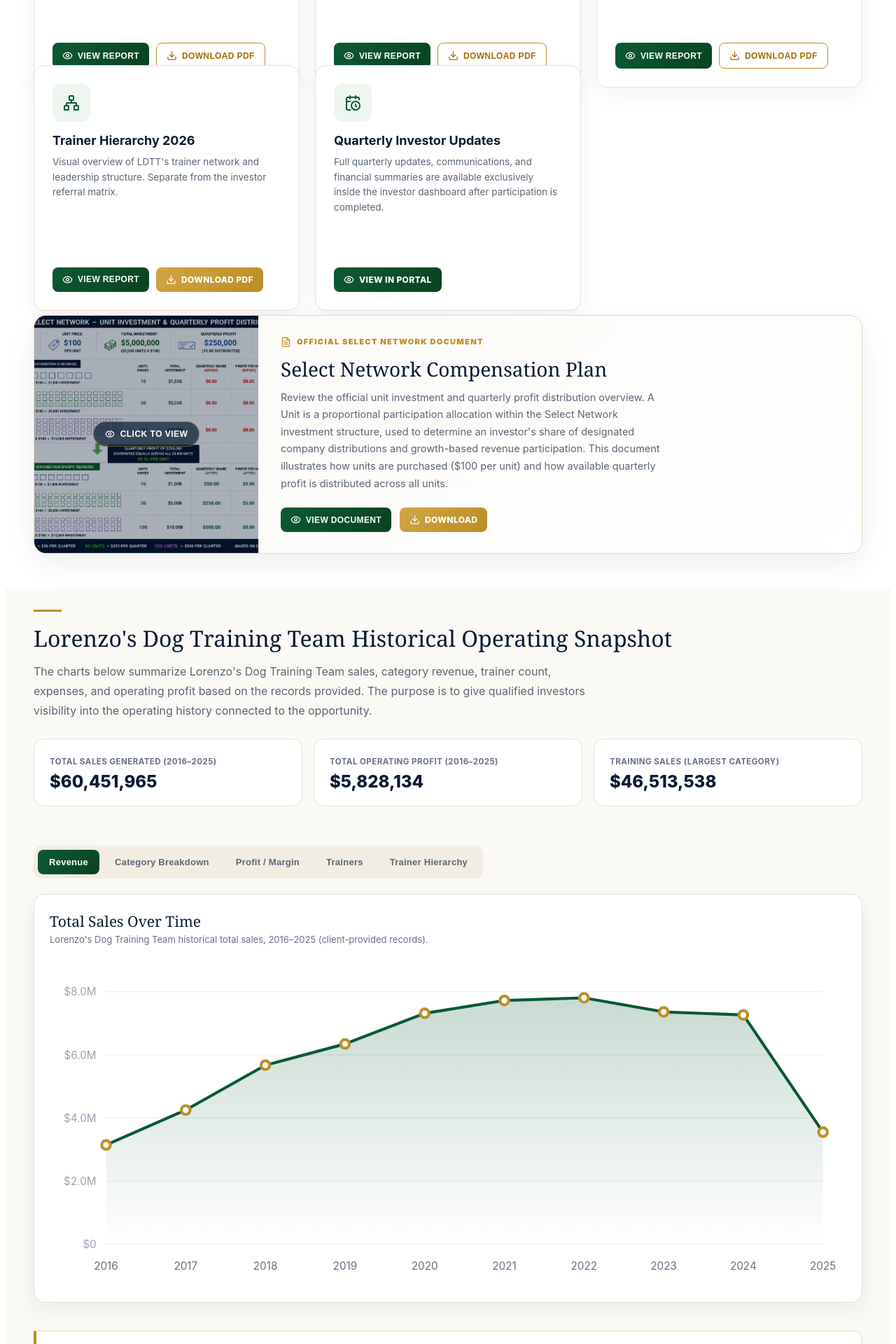
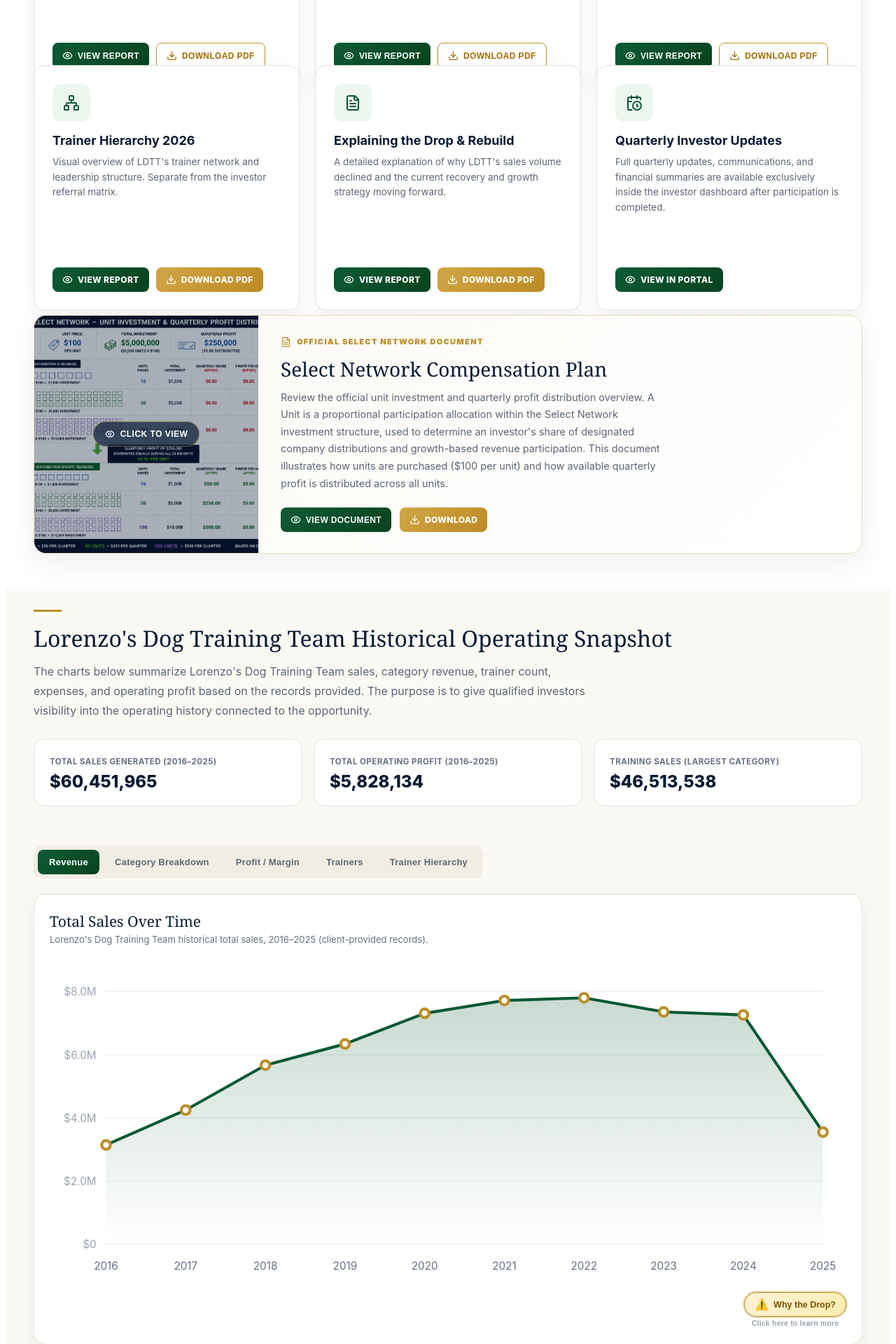
Before and after one commit to JoshuaMatthews111/SelectNetwork-, a Next.js app: page /reports in a window 1280 px wide. Shown: the part 700-2620 px from the top of the page at 70% size. Built offline with nearby package versions, Linux system fonts and the light colour scheme.

Commit message:
feat: Why the Drop? animated button + lightbox on sales chart, add Explaining the Drop & Rebuild report card, fix trainer hierarchy image, add drop+rebuild doc to public/reports

```diff
--- a/src/app/components/ReportsCharts.tsx
+++ b/src/app/components/ReportsCharts.tsx
@@ -67,6 +67,7 @@ function ChartCard({ title, subtitle, children }: { title: string; subtitle?: st
 /* ─── Revenue: Total Sales line chart ─── */
 function SalesLine() {
   const [hover, setHover] = useState<number | null>(null);
+  const [dropOpen, setDropOpen] = useState(false);
   const max = Math.max(...ldttSales.map((d) => d.total)) * 1.08;
   const px = (i: number) => PAD.l + (i / (ldttSales.length - 1)) * plotW;
   const py = (v: number) => PAD.t + plotH - (v / max) * plotH;
@@ -104,6 +105,126 @@ function SalesLine() {
           <b>{ldttSales[hover].year}</b> · Total Sales<br />
           {fmtUSD(ldttSales[hover].total)}
         </Tooltip>
+      )}
+
+      {/* Why the Drop? animated button */}
+      <div style={{ display: "flex", justifyContent: "flex-end", marginTop: 10 }}>
+        <button
+          onClick={() => setDropOpen(true)}
+          style={{
+            display: "inline-flex",
+            flexDirection: "column",
+            alignItems: "center",
+            gap: 3,
+            background: "none",
+            border: "none",
+            cursor: "pointer",
+            padding: 0,
+          }}
+        >
+          <span style={{
+            display: "inline-flex",
+            alignItems: "center",
+            gap: 7,
+            background: "linear-gradient(135deg,#fff3d6,#ffedb0)",
+            border: "1px solid #bd8e28",
+            borderRadius: 99,
+            padding: "7px 14px",
+            fontSize: 12.5,
+            fontWeight: 800,
+            color: "#7a4f00",
+            boxShadow: "0 0 0 0 rgba(189,142,40,.5)",
+            animation: "dropPulse 2s ease-in-out infinite",
+          }}>
+            <span style={{ fontSize: 16 }}>⚠️</span> Why the Drop?
+          </span>
+          <span style={{ fontSize: 10.5, color: "#9aa4b2", fontWeight: 600, letterSpacing: ".02em" }}>Click here to learn more</span>
+        </button>
+      </div>
+
+      {/* Drop Explanation Lightbox */}
+      {dropOpen && (
+        <div
+          onClick={() => setDropOpen(false)}
+          style={{
+            position: "fixed",
+            inset: 0,
+            zIndex: 99999,
+            background: "rgba(7,26,51,.82)",
+            backdropFilter: "blur(4px)",
+            display: "grid",
+            placeItems: "center",
+            padding: 24,
+            animation: "snFade .2s ease",
+          }}
+        >
+          <div
+            onClick={(e) => e.stopPropagation()}
+            style={{
+              background: "#fff",
+              borderRadius: 16,
+              maxWidth: 680,
+              width: "100%",
+              padding: "36px 32px",
+              boxShadow: "0 30px 80px rgba(0,0,0,.4)",
+              position: "relative",
+            }}
+          >
+            <button
+              onClick={() => setDropOpen(false)}
+              style={{
+                position: "absolute",
+                top: 16,
+                right: 16,
+                background: "#f0f2f5",
+                border: 0,
+                borderRadius: "50%",
+                width: 36,
+                height: 36,
+                display: "grid",
+                placeItems: "center",
+                cursor: "pointer",
+                fontSize: 18,
+                color: "#071a33",
+              }}
+              aria-label="Close"
+            >✕</button>
+            <div style={{ display: "flex", alignItems: "center", gap: 12, marginBottom: 18 }}>
+              <span style={{ fontSize: 28 }}>📉</span>
+              <h2 style={{ fontFamily: "Georgia, serif", fontWeight: 400, fontSize: 24, margin: 0, color: "#071a33" }}>Why the Drop Happened</h2>
+            </div>
+            <p style={{ color: "#3d4a57", lineHeight: 1.8, fontSize: 14.5, margin: "0 0 16px" }}>
+              Lorenzo&apos;s Dog Training Team previously operated with a larger trainer network, reaching more than 100 trainers before major disruption affected the company&apos;s structure and operations. During the COVID period and the seasons that followed, the trainer count dropped to approximately 25 as the business adjusted to market changes, operational challenges, staffing shifts, and the need to rebuild with stronger systems.
+            </p>
+            <p style={{ color: "#3d4a57", lineHeight: 1.8, fontSize: 14.5, margin: "0 0 16px" }}>
+              The visible decline in the Total Sales chart reflects this same disruption period — not a fundamental failure of the business model, but the direct result of workforce reduction, COVID-era constraints, and a deliberate reset to rebuild with better structure and clearer systems.
+            </p>
+            <p style={{ color: "#5b6675", lineHeight: 1.7, fontSize: 13.5, margin: "0 0 22px", fontStyle: "italic" }}>
+              This context helps investors understand that the drop represents a documented past disruption, not the final direction of the company. LDTT is currently on a rebuilding path supported by renewed strategy and investor participation.
+            </p>
+            <a
+              href="/reports/explaining-the-drop-and-rebuild.pages"
+              download="Explaining-the-Drop-and-Rebuild.pages"
+              style={{
+                display: "inline-flex",
+                alignItems: "center",
+                gap: 8,
+                background: "linear-gradient(135deg,#d1a645,#bc8b25)",
+                color: "#fff",
+                border: 0,
+                borderRadius: 8,
+                padding: "11px 20px",
+                fontWeight: 800,
+                fontSize: 12,
+                textTransform: "uppercase",
+                letterSpacing: ".03em",
+                textDecoration: "none",
+              }}
+            >
+              ⬇ Download Full Document
+            </a>
+          </div>
+        </div>
       )}
     </>
   );
@@ -434,17 +555,35 @@ export default function ReportsCharts() {
                 <img src="/reports/trainer-hierarchy-2026.png" alt="Lorenzo's Dog Training Team Trainer Hierarchy 2026" style={{ width: "100%", minWidth: 520, borderRadius: 8, display: "block" }} />
               </div>
             </div>
+            <div style={{ display: "flex", gap: 10, flexWrap: "wrap" }}>
               <a
-              href="/reports/trainer-hierarchy-2026.pdf"
+                href="/reports/trainer-hierarchy-2026.png"
                 target="_blank"
                 rel="noopener noreferrer"
+                style={{ display: "inline-flex", alignItems: "center", gap: 10, background: "linear-gradient(135deg,#0b5b34,#08431f)", color: "#fff", border: 0, borderRadius: 8, padding: "13px 22px", fontWeight: 800, fontSize: 13, textTransform: "uppercase", letterSpacing: ".03em", textDecoration: "none" }}
+              >
+                🔍 View Full Image
+              </a>
+              <a
+                href="/reports/trainer-hierarchy-2026.png"
+                download="LDTT-Trainer-Hierarchy-2026.png"
                 style={{ display: "inline-flex", alignItems: "center", gap: 10, background: "linear-gradient(135deg,#d1a645,#bc8b25)", color: "#fff", border: 0, borderRadius: 8, padding: "13px 22px", fontWeight: 800, fontSize: 13, textTransform: "uppercase", letterSpacing: ".03em", textDecoration: "none" }}
               >
-              <Download size={16} /> Download Hierarchy PDF
+                <Download size={16} /> Download Image
               </a>
+            </div>
           </ChartCard>
         )}
       </div>
+
+      <style jsx global>{`
+        @keyframes dropPulse {
+          0%, 100% { box-shadow: 0 0 0 0 rgba(189,142,40,.5); }
+          50% { box-shadow: 0 0 0 8px rgba(189,142,40,0); }
+        }
+        @keyframes snFade { from { opacity: 0; } to { opacity: 1; } }
+        @keyframes fadeIn { from { opacity: 0; transform: translateY(8px); } to { opacity: 1; transform: translateY(0); } }
+      `}</style>
     </div>
   );
 }
--- a/src/app/reports/page.tsx
+++ b/src/app/reports/page.tsx
@@ -24,7 +24,8 @@ export default function ReportsPage() {
     { icon: <BarChart3 size={24} />, title: "Revenue Performance Overview", desc: "Total sales and category revenue from Lorenzo's Dog Training Team historical records, 2016–2025.", pdf: null },
     { icon: <TrendingUp size={24} />, title: "Profit & Margin Summary", desc: "Operating profit and margin by year from the client-provided LDTT record.", pdf: null },
     { icon: <PieChart size={24} />, title: "Category Sales Breakdown", desc: "Training, boarding, equipment/misc, and tuition totals across all years.", pdf: null },
-    { icon: <Network size={24} />, title: "Trainer Hierarchy 2026", desc: "Visual overview of LDTT's trainer network and leadership structure. Separate from the investor referral matrix.", pdf: "/reports/trainer-hierarchy-2026.pdf" },
+    { icon: <Network size={24} />, title: "Trainer Hierarchy 2026", desc: "Visual overview of LDTT's trainer network and leadership structure. Separate from the investor referral matrix.", pdf: "/reports/trainer-hierarchy-2026.png", viewHref: "/reports/trainer-hierarchy-2026.png" },
+    { icon: <FileText size={24} />, title: "Explaining the Drop & Rebuild", desc: "A detailed explanation of why LDTT's sales volume declined and the current recovery and growth strategy moving forward.", pdf: "/reports/explaining-the-drop-and-rebuild.pages", viewHref: "#live-charts", dropDoc: true },
     { icon: <CalendarClock size={24} />, title: "Quarterly Investor Updates", desc: "Full quarterly updates, communications, and financial summaries are available exclusively inside the investor dashboard after participation is completed.", pdf: null, portal: true },
   ];
 
@@ -58,11 +59,13 @@ export default function ReportsPage() {
                   <div style={{ display: "flex", gap: 10, flexWrap: "wrap" }}>
                     {r.portal ? (
                       <Link href="/login" style={btnGreen}><Eye size={15} /> View in Portal</Link>
+                    ) : r.viewHref ? (
+                      <a href={r.viewHref} target="_blank" rel="noopener noreferrer" style={btnGreen}><Eye size={15} /> View Report</a>
                     ) : (
                       <button onClick={scrollToCharts} style={btnGreen}><Eye size={15} /> View Report</button>
                     )}
                     {r.pdf ? (
-                      <a href={r.pdf} target="_blank" rel="noopener noreferrer" style={btnGold}><Download size={15} /> Download PDF</a>
+                      <a href={r.pdf} download target="_blank" rel="noopener noreferrer" style={btnGold}><Download size={15} /> Download PDF</a>
                     ) : !r.portal ? (
                       <button onClick={() => window.print()} style={btnOutline}><Download size={15} /> Download PDF</button>
                     ) : null}
```
Also changed, not shown: 2 other files (tests, documents, lock files or other folders). Lines whose indentation alone changed are shown as unchanged.
